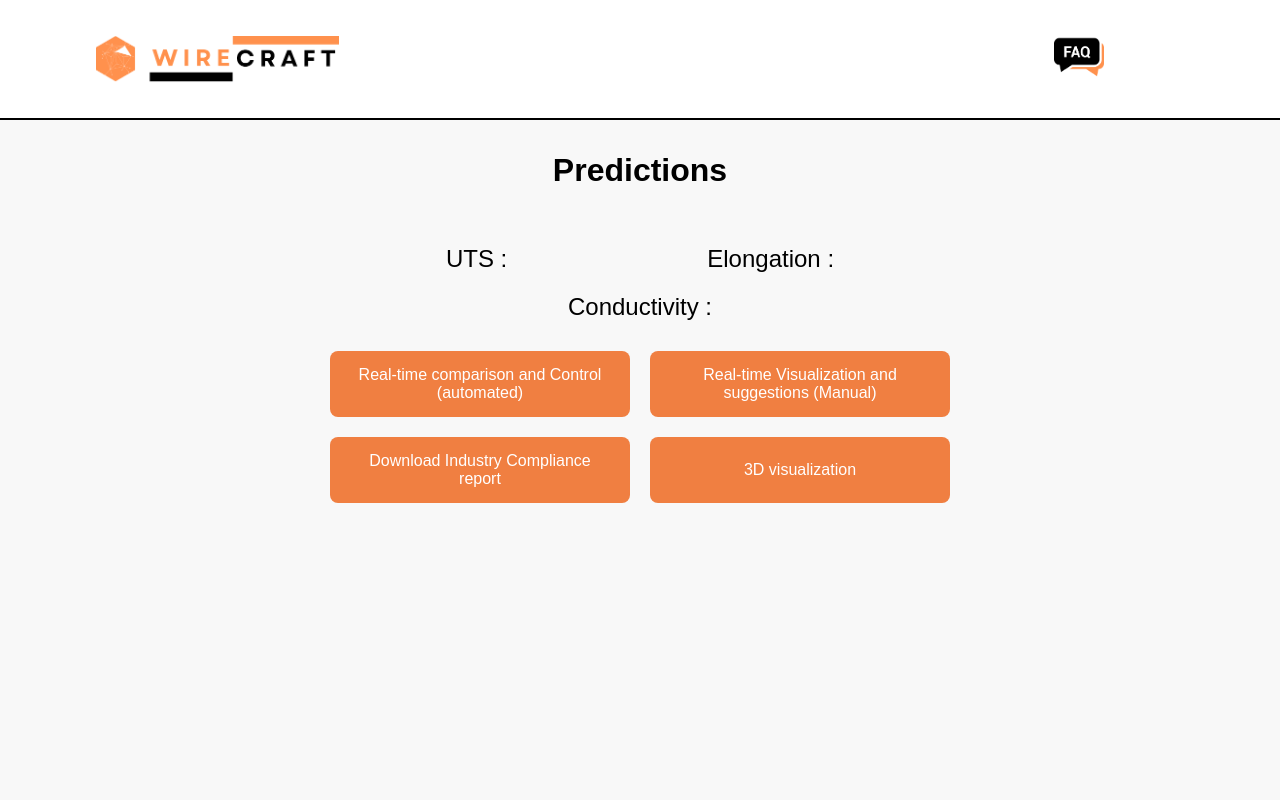
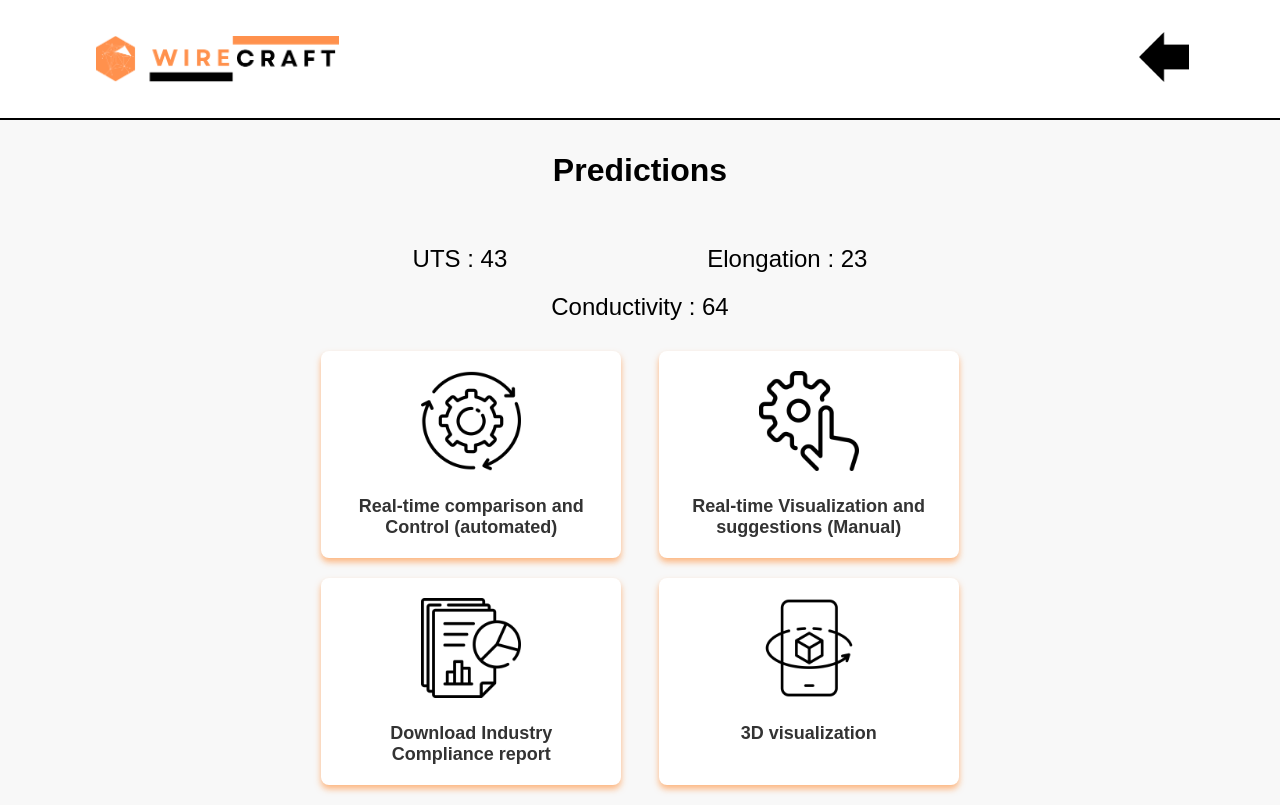
Before and after one commit to Kartik-Katkar/Aluminium-Wire-Properties-Prediction, a Flask app: template templates/prediction.html in a window 1280 px wide. Before the commit the page ends 503 px from the top, so only its background shows below. Run offline with Flask 3, Linux system fonts and the light colour scheme; the template is opened without the code that fills it, so the values that code supplies are empty.

Commit message:
ChangedUI

```diff
--- a/static/css/manual.css
+++ b/static/css/manual.css
@@ -5,11 +5,7 @@ body {
     padding: 0;
 }
 
-/* hr {
-    margin-top: 10px;
-    border: 0;
-    border-top: 1px solid #ccc;
-} */
+
 
 h1 {
     text-align: center;
--- a/static/css/prediction.css
+++ b/static/css/prediction.css
@@ -14,27 +14,27 @@
     border-bottom: 2px solid #000000;
 }
 
-
 .navbar-logo {
-    height: 50px; /* Adjust size as needed */
+    height: 50px;
     margin-left: 5rem;
     margin-top: 1rem;
     margin-bottom: 1rem;
-    margin-right: 10rem; /* Space between logo and text */
+    margin-right: 10rem;
 }
+
 .navbar-logo-1 {
-    height: 50px; /* Adjust size as needed */
+    height: 50px;
     margin-left: 8rem;
     margin-top: 1rem;
     margin-bottom: 1rem;
-    margin-right: 2rem; /* Space between logo and text */
+    margin-right: 2rem;
 }
+
 .navbar-logo-2 {
-    height: 50px; /* Adjust size as needed */
+    height: 50px;
     margin-left: 40rem;
     margin-top: 1rem;
     margin-bottom: 1rem;
-    /* margin-right: 2rem;  */
 }
 
 * {
@@ -118,7 +80,7 @@ nav ul li a {
     font-weight: normal;
 }
 
-.button-grid {
+.card-grid {
     display: grid;
     grid-template-columns: repeat(2, 1fr);
     gap: 20px;
@@ -126,19 +88,33 @@ nav ul li a {
     margin-top: 30px;
 }
 
-button {
-    background-color: #f07f41;
-    color: white;
-    border: none;
-    padding: 15px 20px;
-    font-size: 16px;
+.card {
+    background-color: #ffffff;
     border-radius: 8px;
+    padding: 20px;
+    text-align: center;
+    box-shadow: 0 4px 6px rgba(255, 153, 75, 0.693);
+    transition: box-shadow 0.3s ease, transform 0.3s ease;
     cursor: pointer;
-    transition: background-color 0.3s ease;
+    max-width: 300px;
     width: 100%;
-    max-width: 300px;
+    display: flex;
+    flex-direction: column;
+    align-items: center;
 }
 
-button:hover {
-    background-color: #d96e32;
+.card img {
+    max-width: 100px;
+    margin-bottom: 15px;
 }
+
+.card h3 {
+    font-size: 18px;
+    color: #333;
+    margin-top: 10px;
+}
+
+.card:hover {
+    box-shadow: 0 8px 15px rgba(0, 0, 0, 0.2);
+    transform: translateY(-5px);
+}
--- a/templates/prediction.html
+++ b/templates/prediction.html
@@ -5,23 +5,15 @@
     <meta name="viewport" content="width=device-width, initial-scale=1.0">
     <title>WireCraft</title>
     <link rel="stylesheet" href="../static/css/prediction.css">
+    <link rel="icon" href="../static/images/Logo.png" type="image/x-icon" />
 </head>
 <body>
     <div class="container">
-        <!-- <nav>
-            <div class="logo">
-                <img src="logo.jpeg" alt="WireCraft Logo" />
-            </div>
-            <ul>
-                <li><a href="#">Home</a></li>
-                <li><a href="#">FAQ</a></li>
-            </ul>
-        </nav> -->
         <div class="navbar">
             <img src="../static/images/Logo with name.png" alt="Logo" class="navbar-logo">
-            <a href="{{ url_for('faq') }}"><img src="../static/images/FAQ.png" alt="Logo" class="navbar-logo"></a>
-            <!-- <div class="logo">WireCraft</div> -->
-
+            <a href="{{ url_for('home') }}"><img src="../static/images/back.png" alt="back" class="navbar-logo-2"></a>
+            <a href="{{ url_for('home') }}"><img src="../static/images/home.png" alt="Home" class="navbar-logo-1"></a>
+            <a href="{{ url_for('faq') }}"><img src="../static/images/FAQ.png" alt="FAQ" class="navbar-logo"></a>
         </div>
         <hr>
         <br>
@@ -36,24 +28,36 @@
 
             <div class="data-row">
                 <div class="data-item">
-                    <h2>UTS :</h2>
+                    <h2>UTS : 43</h2>
                 </div>
                 <div class="data-item">
-                    <h2>Elongation :</h2>
+                    <h2>Elongation : 23</h2>
                 </div>
             </div>
 
             <div class="data-row">
                 <div class="data-item">
-                    <h2>Conductivity :</h2>
+                    <h2>Conductivity : 64</h2>
                 </div>
             </div>
 
-            <div class="button-grid">
-                <button>Real-time comparison and Control (automated)</button>
-                <button>Real-time Visualization and suggestions (Manual)</button>
-                <button>Download Industry Compliance report</button>
-                <button>3D visualization</button>
+            <div class="card-grid">
+                <div class="card">
+                    <img src="../static/images/automatic.png" alt="Real-time" class="card-image">
+                    <h3>Real-time comparison and Control (automated)</h3>
+                </div>
+                <div class="card">
+                    <img src="../static/images/manual.png" alt="Visualization" class="card-image">
+                    <h3>Real-time Visualization and suggestions (Manual)</h3>
+                </div>
+                <div class="card">
+                    <img src="../static/images/report.png" alt="Report" class="card-image">
+                    <h3>Download Industry Compliance report</h3>
+                </div>
+                <div class="card">
+                    <img src="../static/images/3d.png" alt="3D Visualization" class="card-image">
+                    <h3>3D visualization</h3>
+                </div>
             </div>
         </div>
     </div>
```
Also changed, not shown: other parts of static/css/prediction.css (+0 -38 lines), static/images/3d.png (added), static/images/automatic.png (added), static/images/manual.png (added), static/images/report.png (added). Lines whose indentation alone changed are shown as unchanged.
